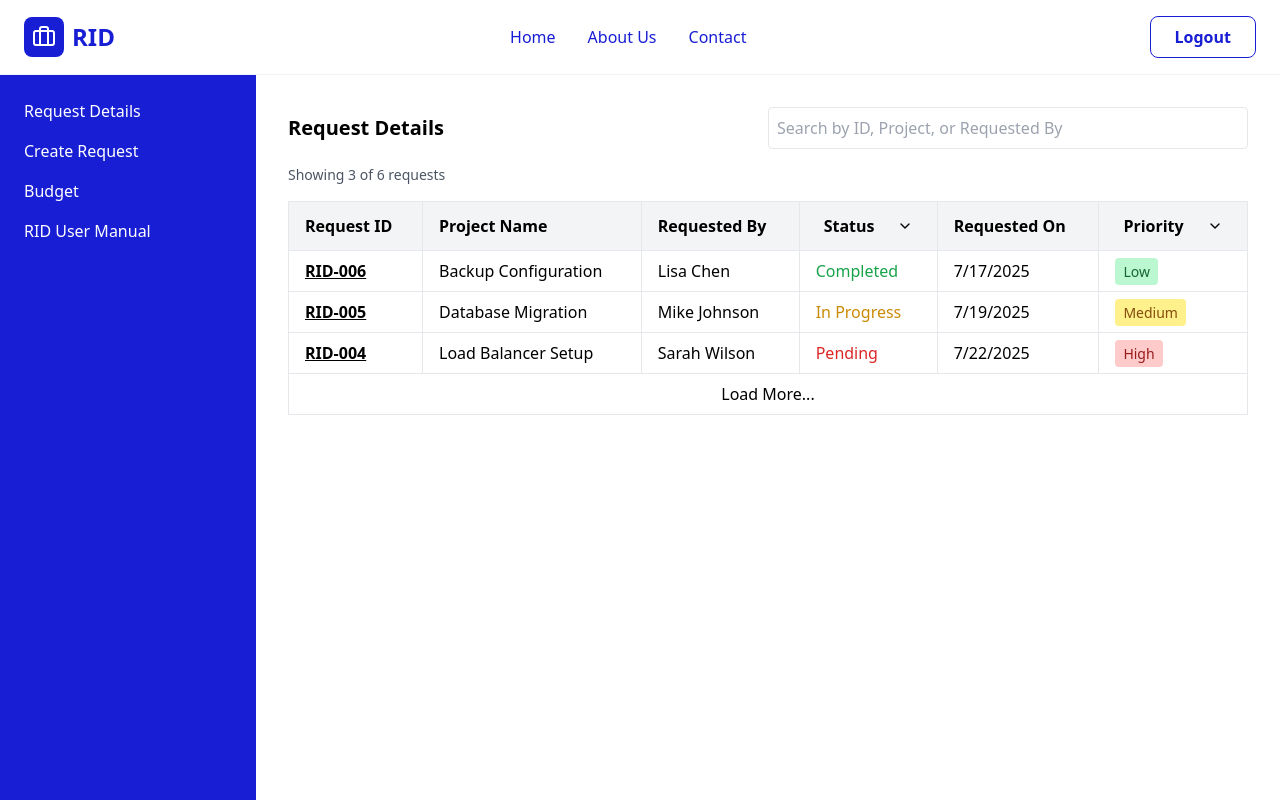
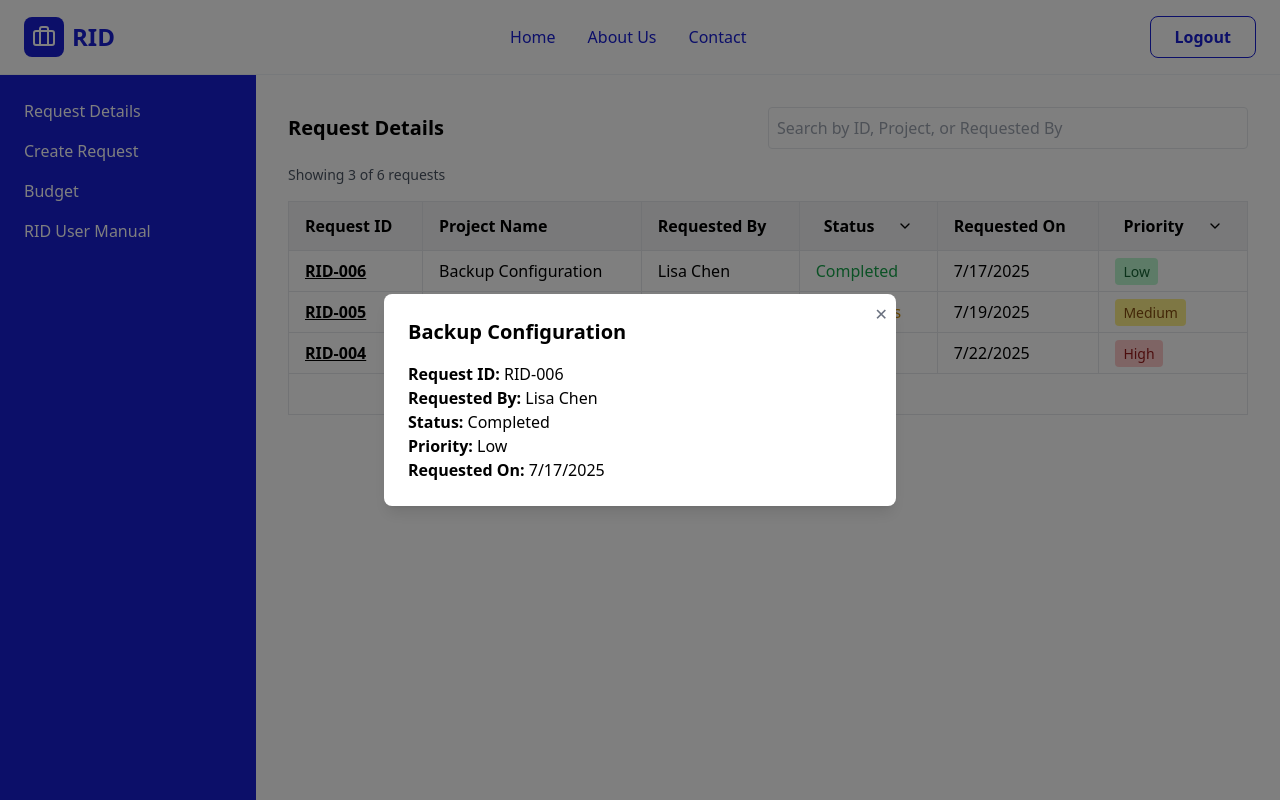
Before and after one commit to zulaikhamir/RID, a React (Vite) app: page /request-details in a window 1280 px wide. Both pictures are taken after a click on the element "RID-006". Shown: the top 800 px of the page. Built offline with nearby package versions, Linux system fonts and the light colour scheme.

Commit message:
feat: add modal

```diff
--- /dev/null
+++ b/src/components/Modal.jsx
@@ -0,0 +1,22 @@
+import React from "react";
+
+const Modal = ({ isOpen, onClose, children }) => {
+  if (!isOpen) return null; // Don't render if modal is closed
+
+  return (
+    <div className="fixed inset-0 bg-black/50 flex items-center justify-center z-50">
+      <div className="bg-white rounded-lg shadow-lg max-w-lg w-full p-6 relative">
+        {/* Close Button */}
+        <button
+          onClick={onClose}
+          className="absolute top-2 right-2 text-gray-500 hover:text-gray-800"
+        >
+          ✕
+        </button>
+        {children}
+      </div>
+    </div>
+  );
+};
+
+export default Modal;
--- a/src/pages/requestdetails.jsx
+++ b/src/pages/requestdetails.jsx
@@ -1,5 +1,6 @@
 import React, { useState, useEffect } from "react";
 import { ChevronDown, ChevronUp } from "lucide-react";
+import Modal from "../components/Modal";
 
 // Sample RID Request Details data
 const defaultData = [
@@ -329,7 +330,7 @@ const RequestDetailsTable = () => {
                 {displayedRows.map((row) => (
                   <tr key={row.requestId} className="hover:bg-gray-50">
                     <td
-                      className="border px-4 py-2 underline cursor-pointer hover:70" //req ids underlined
+                      className="border px-4 py-2 underline cursor-pointer hover:text-blue-600" //req ids underlined
                       onClick={() => openModal(row)}
                     >
                       <b>{row.requestId}</b>
@@ -372,6 +373,34 @@ const RequestDetailsTable = () => {
             )}
           </tbody>
         </table>
+        <Modal
+          isOpen={!!selectedRequest}
+          onClose={() => setSelectedRequest(null)}
+        >
+          {selectedRequest && (
+            <div>
+              <h2 className="text-xl font-bold mb-4">
+                {selectedRequest.projectName}
+              </h2>
+              <p>
+                <b>Request ID:</b> {selectedRequest.requestId}
+              </p>
+              <p>
+                <b>Requested By:</b> {selectedRequest.requestedBy}
+              </p>
+              <p>
+                <b>Status:</b> {selectedRequest.status}
+              </p>
+              <p>
+                <b>Priority:</b> {selectedRequest.priority}
+              </p>
+              <p>
+                <b>Requested On:</b>{" "}
+                {new Date(selectedRequest.requestedOn).toLocaleDateString()}
+              </p>
+            </div>
+          )}
+        </Modal>
       </div>
     </div>
   );
```
